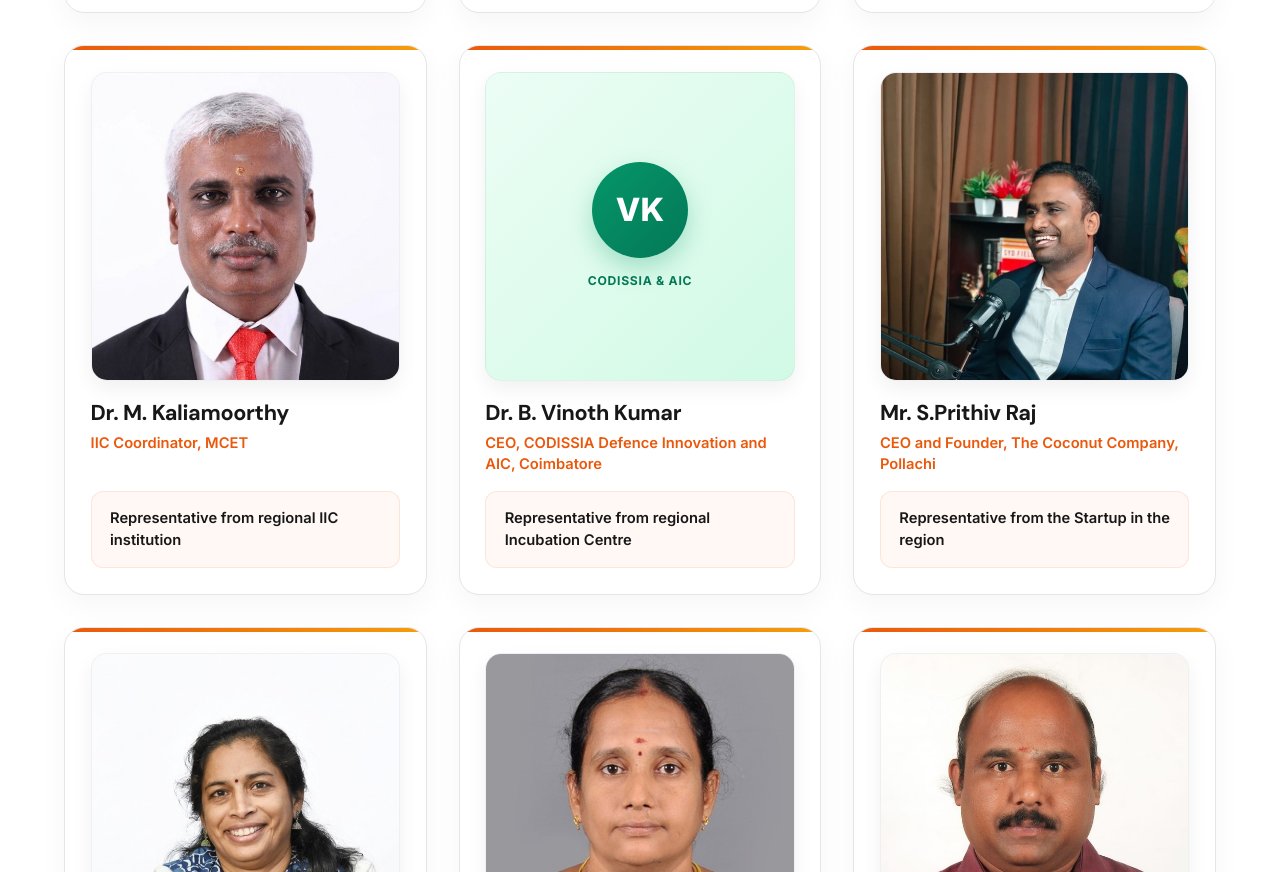
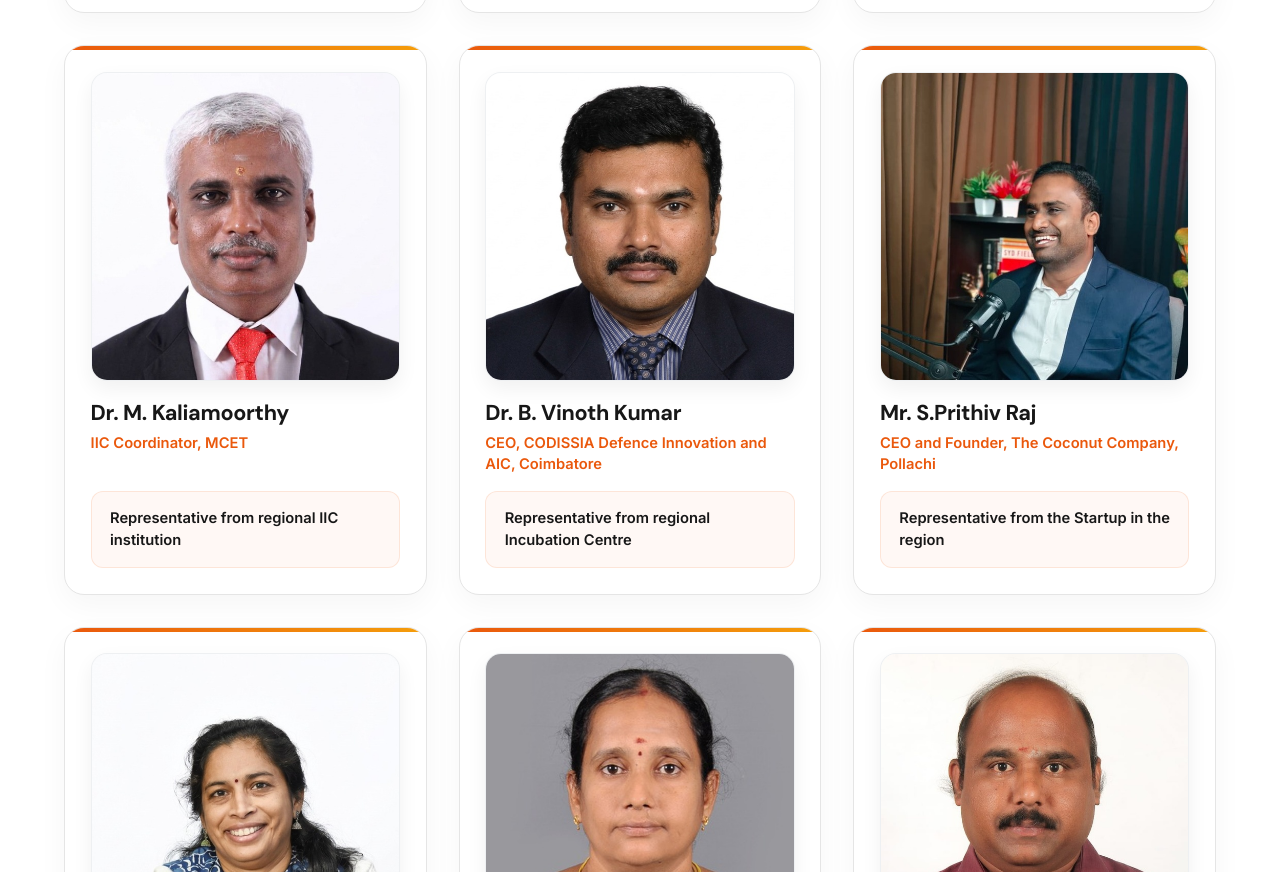
Before and after one commit to Karthick-Krishna/mila-mcet, a website: page tac-members.html in a window 1280 px wide. Shown: the part 941-1813 px from the top of the page. Drawn offline with Linux system fonts and the light colour scheme.

Commit message:
feat: add portrait photo for Dr. B. Vinoth Kumar in Technical Advisory Committee

```diff
--- a/tac-members.html
+++ b/tac-members.html
@@ -104,11 +104,8 @@
 
         <!-- Member 5: Dr. B. Vinoth Kumar -->
         <div class="mentor-profile-card">
-          <div class="mentor-profile-img-wrap" style="display:flex; flex-direction:column; align-items:center; justify-content:center; background:linear-gradient(135deg, #ecfdf5, #d1fae5);">
-            <div style="width:96px; height:96px; border-radius:50%; background:linear-gradient(135deg, #059669, #047857); color:#ffffff; display:flex; align-items:center; justify-content:center; font-size:2rem; font-weight:800; box-shadow:0 10px 24px rgba(5,150,105,0.28);">
-              VK
-            </div>
-            <span style="margin-top:0.85rem; font-size:0.76rem; font-weight:700; color:#047857; text-transform:uppercase; letter-spacing:0.06em;">CODISSIA &amp; AIC</span>
+          <div class="mentor-profile-img-wrap">
+            <img src="assets/images/mentors/dr_b_vinoth_kumar_sq.jpg" alt="Dr. B. Vinoth Kumar" loading="lazy">
           </div>
           <div class="mentor-profile-body">
             <h3 class="mentor-profile-name">Dr. B. Vinoth Kumar</h3>
```
Also changed, not shown: tac.html (+2 -5 lines), assets/images/mentors/dr_b_vinoth_kumar_sq.jpg (added), assets/images/mentors/tac_member_5_sq.jpg (added).
